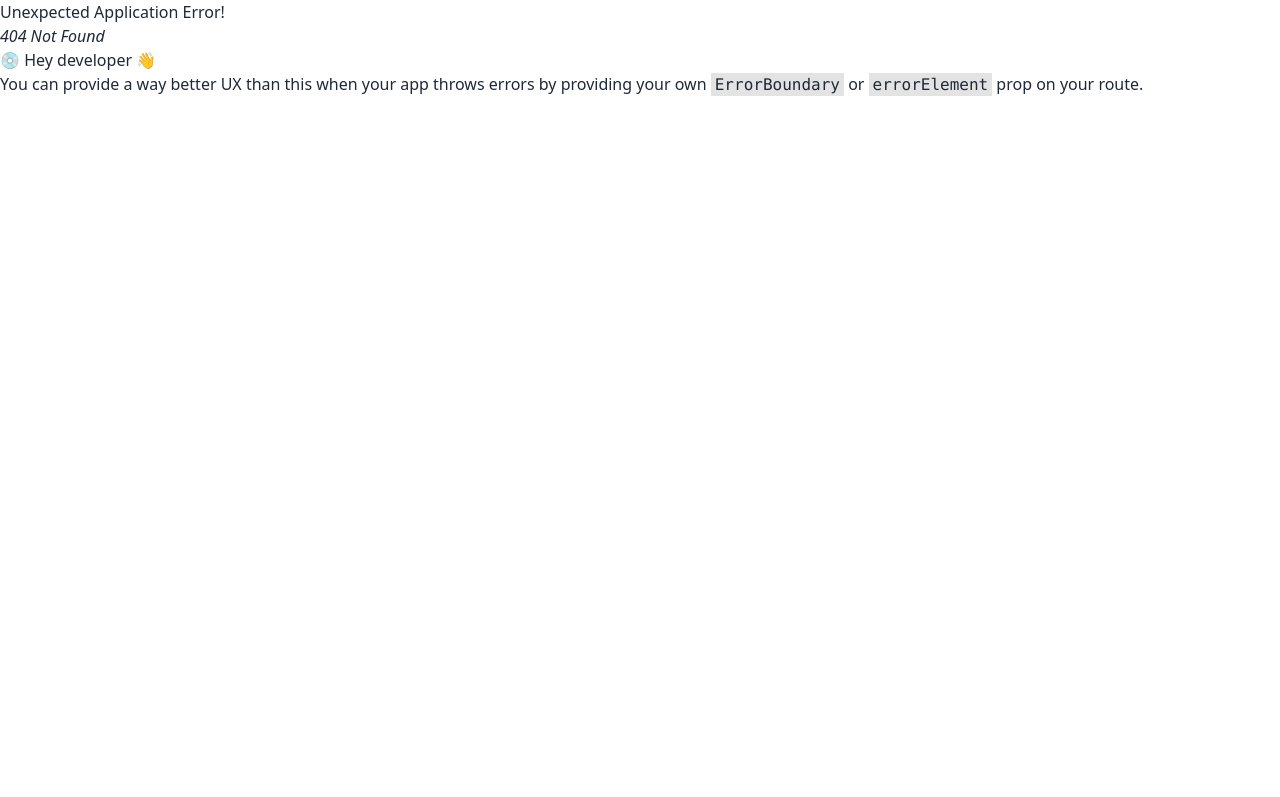
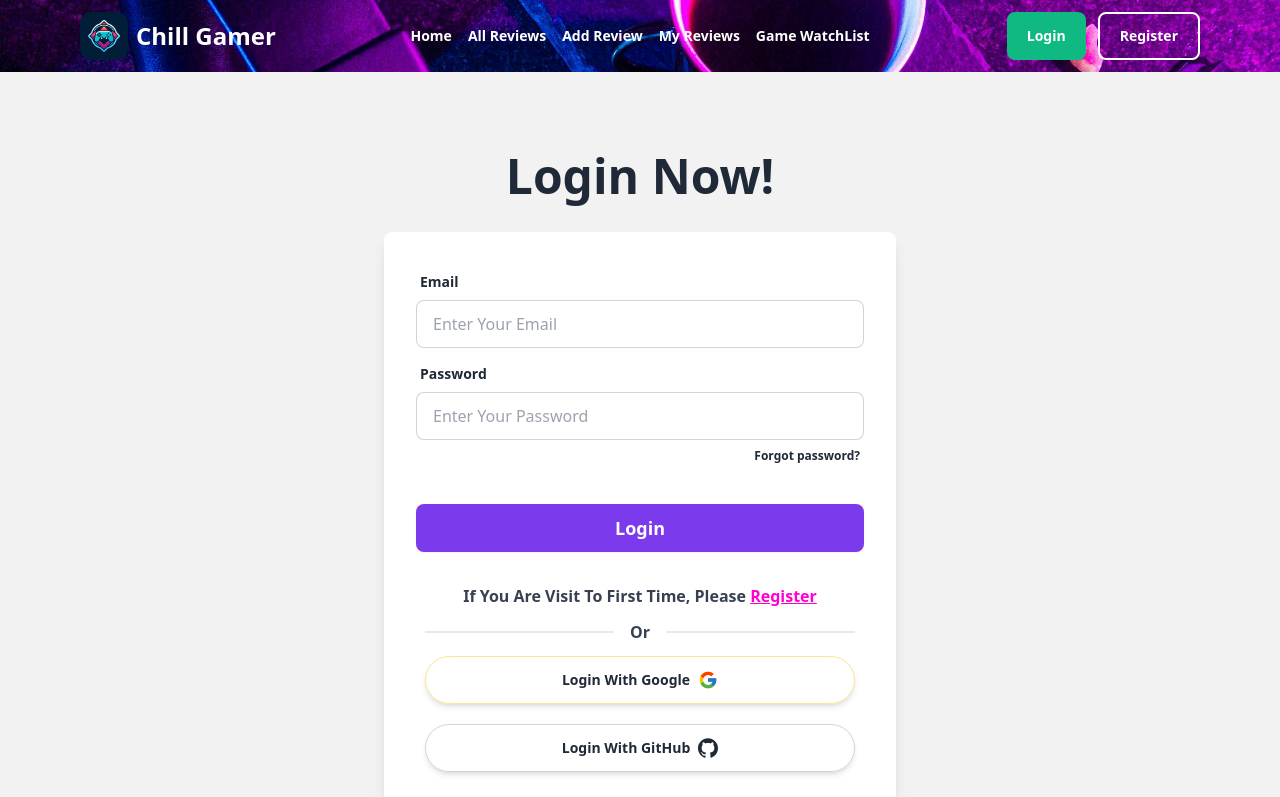
Before and after one commit to ssmahim01/chill-gamer, a React (Vite) app: page /login in a window 1280 px wide. Before the commit this address had no page. Shown: the top 797 px of the page. Built offline with nearby package versions, Linux system fonts and the light colour scheme; no server answers.

Commit message:
Added AuthProvider with PrivateRoute and two pages also Updated three components with JS file of firebase and router with main

```diff
--- a/package.json
+++ b/package.json
@@ -18,6 +18,7 @@
     "react-icons": "^5.4.0",
     "react-router-dom": "^7.0.2",
     "sort-by": "^1.2.0",
+    "sweetalert2": "^11.14.5",
     "swiper": "^11.1.15"
   },
   "devDependencies": {
--- a/src/components/Banner.jsx
+++ b/src/components/Banner.jsx
@@ -18,7 +18,7 @@ const Banner = () => {
         autoplay={{ delay: 2000 }}
         className="w-full lg:h-96 h-72"
       >
-        <SwiperSlide>
+        {/* <SwiperSlide>
           <div
             className="w-full h-full bg-cover bg-center p-6"
             style={{
@@ -40,7 +40,7 @@ const Banner = () => {
               </Link>
             </div>
           </div>
-        </SwiperSlide>
+        </SwiperSlide> */}
 
         <SwiperSlide>
           <div
--- a/src/components/Navbar/Navbar.css
+++ b/src/components/Navbar/Navbar.css
@@ -1,3 +1,3 @@
 a.active{
-    color: gold;
+    color: cyan;
 }
--- a/src/components/Navbar/Navbar.jsx
+++ b/src/components/Navbar/Navbar.jsx
@@ -1,25 +1,44 @@
-import { NavLink } from "react-router-dom";
+import { Link, NavLink } from "react-router-dom";
 import "./Navbar.css";
 
 const Navbar = () => {
-    const allLink = <>
-    <NavLink to="/"><span className="font-bold">Home</span></NavLink>
-    <NavLink to="/allReviews"><span className="font-bold">All Reviews</span></NavLink>
-    <NavLink to="/addReview"><span className="font-bold">Add Review</span></NavLink>
-    <NavLink to="/myReviews"><span className="font-bold">My Reviews</span></NavLink>
-    <NavLink to="/gameWatchList"><span className="font-bold">Game WatchList</span></NavLink>
+  const allLink = (
+    <>
+      <NavLink to="/">
+        <span className="font-bold">Home</span>
+      </NavLink>
+      <NavLink to="/allReviews">
+        <span className="font-bold">All Reviews</span>
+      </NavLink>
+      <NavLink to="/addReview">
+        <span className="font-bold">Add Review</span>
+      </NavLink>
+      <NavLink to="/myReviews">
+        <span className="font-bold">My Reviews</span>
+      </NavLink>
+      <NavLink to="/gameWatchList">
+        <span className="font-bold">Game WatchList</span>
+      </NavLink>
     </>
+  );
 
   return (
-    <div className="navbar shadow-lg *:text-white lg:px-20 px-8 py-3" style={{
+    <div
+      className="navbar shadow-lg *:text-white lg:px-20 px-8 py-3"
+      style={{
         backgroundImage: "url('gamer-navbar.jpg')",
         backgroundRepeat: "no-repeat",
         // backgroundPosition: "center",
         backgroundSize: "cover",
-    }}>
+      }}
+    >
       <div className="navbar-start">
         <div className="dropdown">
-          <div tabIndex={0} role="button" className="btn bg-purple-600 border-none text-white lg:hidden mr-3 shadow-md">
+          <div
+            tabIndex={0}
+            role="button"
+            className="btn bg-purple-600 border-none text-white lg:hidden mr-3 shadow-md"
+          >
             <svg
               xmlns="http://www.w3.org/2000/svg"
               className="h-5 w-5"
@@ -43,24 +62,30 @@ const Navbar = () => {
           </ul>
         </div>
         <div className="flex gap-2 items-center">
-        <img className="w-12 h-12 rounded-xl" src="game-logo.webp" alt="Logo of Game" />
+          <img
+            className="w-12 h-12 rounded-xl"
+            src="game-logo.webp"
+            alt="Logo of Game"
+          />
           <h2 className="hidden md:block text-2xl font-bold">Chill Gamer</h2>
         </div>
       </div>
       <div className="navbar-center hidden lg:flex *:gap-4">
-        <ul className="menu menu-horizontal px-1">
-         {allLink}
-        </ul>
+        <ul className="menu menu-horizontal px-1">{allLink}</ul>
       </div>
       <div className="navbar-end">
         <div className="flex gap-3 items-center">
-          <button className="btn bg-teal-500 border-none text-white font-bold px-5">
+          <Link to="/login">
+            <button className="btn bg-emerald-500 border-none text-white font-bold px-5">
               Login
             </button>
+          </Link>
 
+          <Link to="/register">
             <button className="btn btn-outline hover:btn-primary border-2 border-white text-white font-bold px-5">
               Register
             </button>
+          </Link>
         </div>
       </div>
     </div>
--- a/src/firebase/firebase.init.js
+++ b/src/firebase/firebase.init.js
@@ -17,4 +17,4 @@ const firebaseConfig = {
 // Initialize Firebase
 const app = initializeApp(firebaseConfig);
 const auth = getAuth(app);
-export {auth};
+export default auth;
--- a/src/main.jsx
+++ b/src/main.jsx
@@ -3,9 +3,12 @@ import { createRoot } from 'react-dom/client'
 import './index.css'
 import { RouterProvider } from 'react-router-dom'
 import router from './routes/router.jsx'
+import AuthProvider from './providers/AuthProvider.jsx'
 
 createRoot(document.getElementById('root')).render(
   <StrictMode>
+   <AuthProvider>
    <RouterProvider router={router} />
+   </AuthProvider>
   </StrictMode>,
 )
--- /dev/null
+++ b/src/pages/Login.jsx
@@ -0,0 +1,144 @@
+import { useContext } from "react";
+import { FcGoogle } from "react-icons/fc";
+import { SiGithub } from "react-icons/si";
+import { Link } from "react-router-dom";
+import { AuthContext } from "../providers/AuthProvider";
+import Swal from "sweetalert2";
+
+const Login = () => {
+  const { loginWithGoogle, setUser, loginWithGithub } = useContext(AuthContext);
+
+  const handleGoogleLogin = () => {
+    loginWithGoogle()
+      .then((result) => {
+        const user = result.user;
+        setUser(user);
+        Swal.fire({
+          title: "Success",
+          position: "center",
+          text: "Google Login is Successful",
+          icon: "success",
+          showConfirmButton: false,
+          timer: 2000,
+        });
+      })
+      .catch((error) => {
+        // console.log(error.message);
+        Swal.fire({
+          title: "Error!",
+          text: "Failed to google login",
+          icon: "error",
+          confirmButtonText: "Okay",
+        });
+      });
+  };
+
+  const handleGithubLogin = () => {
+    loginWithGithub()
+      .then((result) => {
+        const user = result.user;
+        setUser(user);
+        Swal.fire({
+          title: "Success",
+          position: "center",
+          text: "Github Login is Successful",
+          icon: "success",
+          showConfirmButton: false,
+          timer: 2000,
+        });
+      })
+      .catch((error) => {
+        // console.log(error.message);
+        Swal.fire({
+          title: "Error!",
+          text: "Failed to github login",
+          icon: "error",
+          confirmButtonText: "Okay",
+        });
+      });
+  };
+
+  return (
+    <div className="hero bg-base-200 py-20">
+      <div className="lg:w-2/5 md:w-1/2 w-11/12 mx-auto flex-col">
+        <div className="text-center pb-8">
+          <h1 className="lg:text-5xl md:text-4xl text-3xl font-bold">
+            Login Now!
+          </h1>
+        </div>
+        <div className="bg-base-100 shrink-0 shadow-lg rounded-lg">
+          <form className="card-body">
+            <div className="form-control">
+              <label className="label">
+                <span className="label-text font-bold">Email</span>
+              </label>
+              <input
+                type="email"
+                name="email"
+                placeholder="Enter Your Email"
+                className="input input-bordered"
+                required
+              />
+            </div>
+            <div className="form-control">
+              <label className="label">
+                <span className="label-text font-bold">Password</span>
+              </label>
+              <input
+                type="password"
+                name="password"
+                placeholder="Enter Your Password"
+                className="input input-bordered"
+                required
+              />
+              <label className="label justify-end">
+                <a
+                  href="#"
+                  className="label-text-alt font-bold link link-hover"
+                >
+                  Forgot password?
+                </a>
+              </label>
+            </div>
+            <div className="form-control mt-6">
+              <button className="btn bg-violet-600 border-none text-lg text-white font-bold">
+                Login
+              </button>
+            </div>
+          </form>
+
+          <div className="w-11/12 mx-auto *:text-center">
+            <p className="text-gray-700 font-semibold">
+              If You Are Visit To First Time, Please{" "}
+              <Link to="/register" className="text-secondary underline">
+                Register
+              </Link>
+            </p>
+
+            <div className="divider w-11/12 mx-auto text-gray-700 font-semibold">
+              Or
+            </div>
+
+            <div
+              onClick={handleGoogleLogin}
+              className="w-11/12 mx-auto pb-8 flex flex-col gap-5"
+            >
+              <button className="btn btn-outline border border-amber-200 rounded-full shadow-md font-bold">
+                Login With Google <FcGoogle className="text-xl" />
+              </button>
+
+              <button
+                onClick={handleGithubLogin}
+                className="btn btn-outline border border-gray-300 rounded-full shadow-md font-bold"
+              >
+                Login With GitHub <SiGithub className="text-xl" />
+              </button>
+            </div>
+          </div>
+        </div>
+      </div>
+    </div>
+  );
+};
+
+export default Login;
--- /dev/null
+++ b/src/pages/Register.jsx
@@ -0,0 +1,9 @@
+const Register = () => {
+    return (
+        <div>
+            Register
+        </div>
+    );
+};
+
+export default Register;
--- /dev/null
+++ b/src/providers/AuthProvider.jsx
@@ -0,0 +1,47 @@
+import { GithubAuthProvider, GoogleAuthProvider, onAuthStateChanged, signInWithPopup } from "firebase/auth";
+import { createContext, useEffect, useState } from "react";
+import auth from "../firebase/firebase.init";
+
+export const AuthContext = createContext(null);
+
+const AuthProvider = ({children}) => {
+    const [user, setUser] = useState(null);
+    const [loading, setLoading] = useState(true);
+    const googleProvider = new GoogleAuthProvider();
+    const githubProvider = new GithubAuthProvider();
+
+    const loginWithGoogle = () => {
+        return signInWithPopup(auth, googleProvider);
+    };
+
+    const loginWithGithub = () => {
+        return signInWithPopup(auth, githubProvider);
+    };
+
+    const userInfo = {
+        user,
+        setUser,
+        loading,
+        loginWithGoogle,
+        loginWithGithub,
+    };
+
+    useEffect(() => {
+        const unsubscribe = onAuthStateChanged(auth, (currentUser) => {
+            setUser(currentUser);
+            setLoading(false);
+        })
+
+        return () => {
+            unsubscribe();
+        }
+    }, []);
+
+    return (
+        <AuthContext.Provider value={userInfo}>
+            {children}
+        </AuthContext.Provider>
+    );
+};
+
+export default AuthProvider;
--- /dev/null
+++ b/src/routes/PrivateRoute.jsx
@@ -0,0 +1,27 @@
+import { useContext } from "react";
+import { AuthContext } from "../providers/AuthProvider";
+import { Navigate, useLocation } from "react-router-dom";
+
+const PrivateRoute = ({children}) => {
+    const {user, loading} = useContext(AuthContext);
+    const location = useLocation();
+
+    if(loading){
+        <div className="flex justify-center items-center pt-36">
+            <p className="text-3xl text-center font-bold">loading...</p>
+        </div>
+        return;
+    };
+
+    if(user && user?.email){
+       return children;
+    };
+
+    return (
+        <div>
+            <Navigate state={location.pathname} to="/login"></Navigate>
+        </div>
+    );
+};
+
+export default PrivateRoute;
```
Also changed, not shown: src/routes/router.jsx (+14 -3 lines), 1 other file (tests, documents, lock files or other folders). Lines whose indentation alone changed are shown as unchanged.
